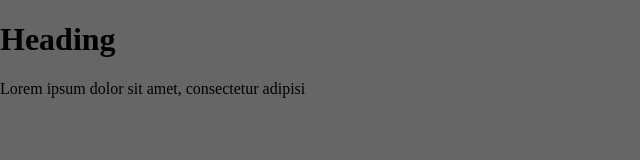
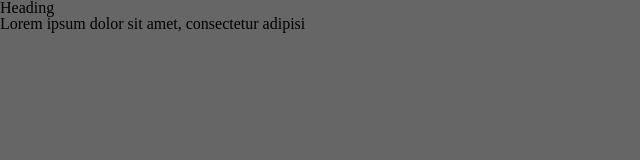
Before and after one commit to MaratWebDev/boilerplate, a plain HTML site: page index.html in a window 1280 px wide. Shown: the whole page, without its empty margins (0-640 px from the left). Drawn offline with nearby package versions, Linux system fonts and the light colour scheme.

Commit message:
Changed from normalize styles to reset.css

```diff
--- a/index.html
+++ b/index.html
@@ -3,7 +3,7 @@
   <head>
     <meta charset="utf-8" />
     <title>My Boilerplate</title>
-    <link rel="stylesheet" type="text/css" href="css/normalize.css">
+    <link rel="stylesheet" type="text/css" href="css/reset.css">
     <link rel="stylesheet" type="text/css" href="css/style.css">
   </head>
   <body>
```
